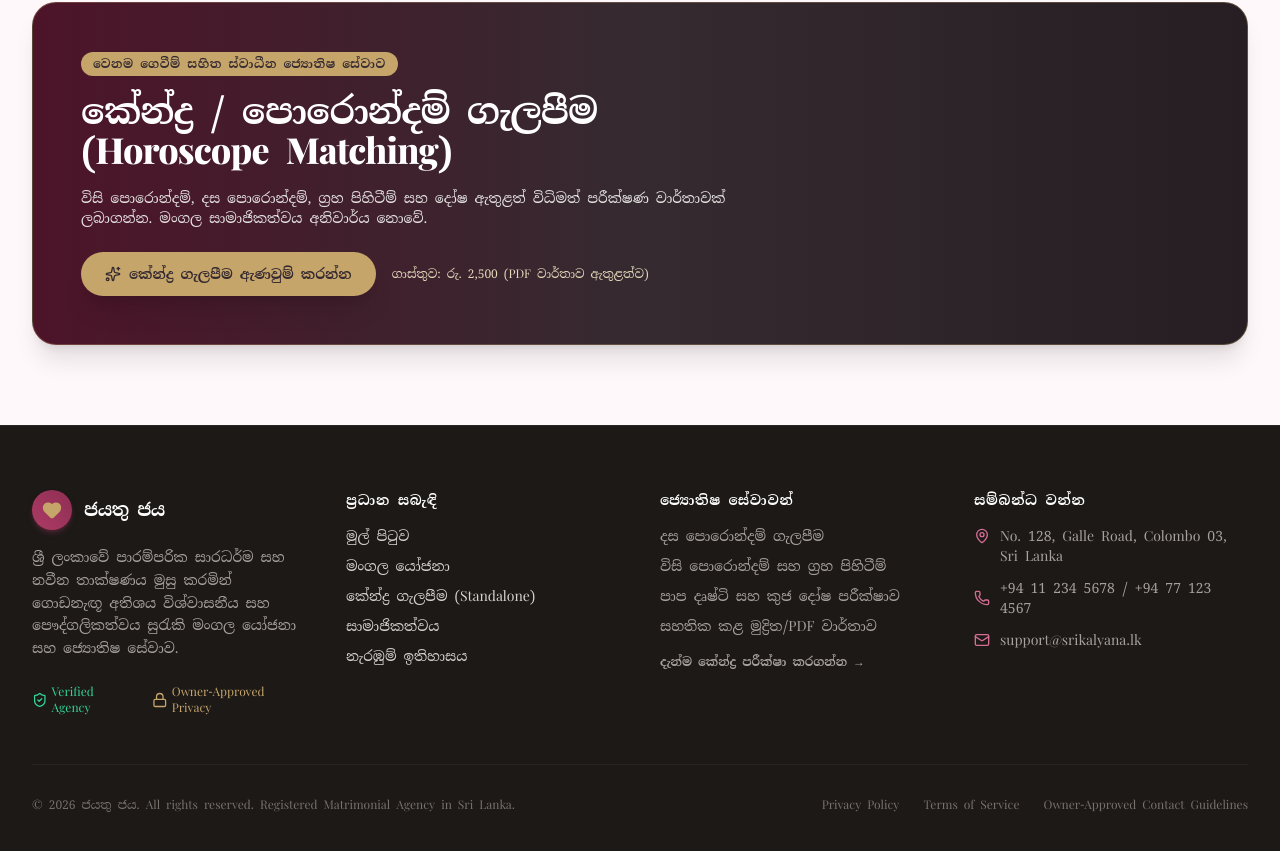
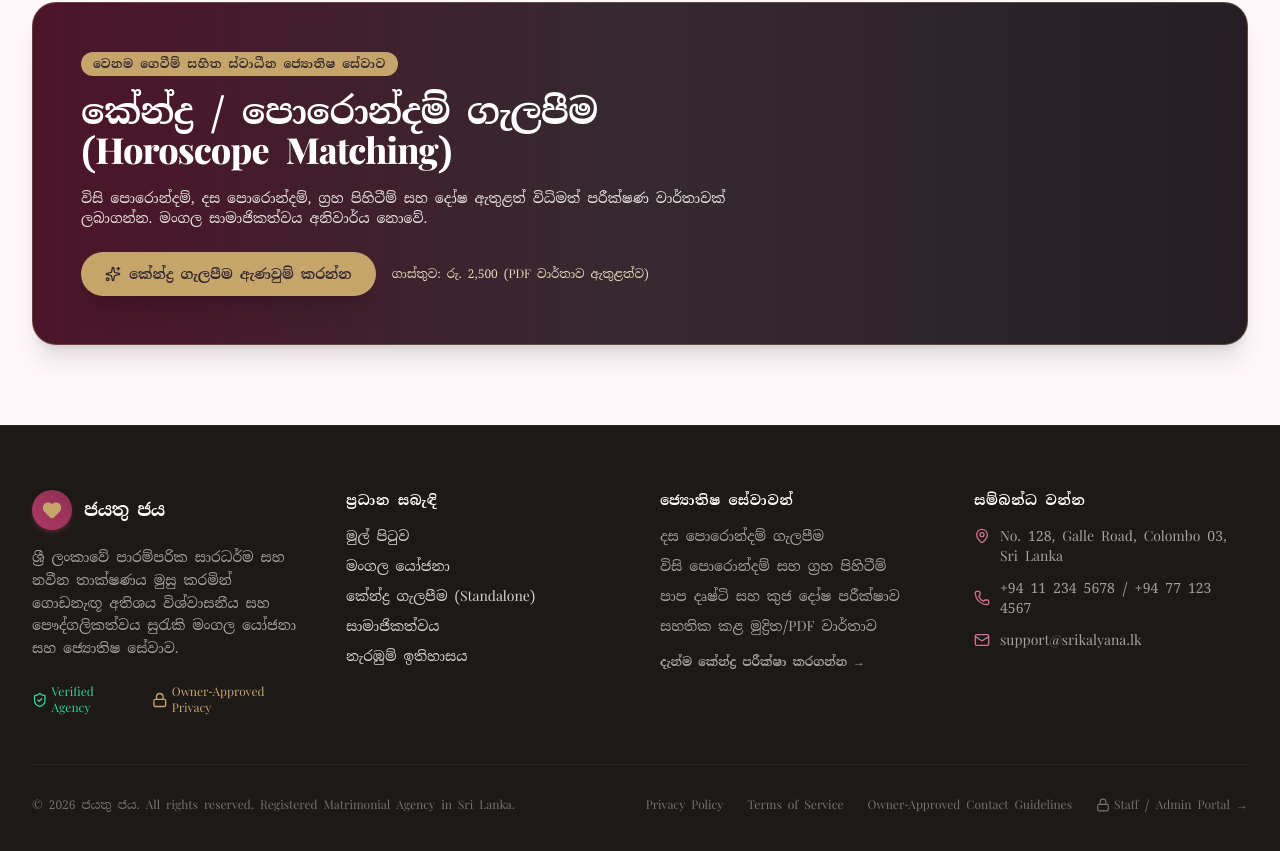
Before and after one commit to gomistharindu-netizen/Match_Making, a Next.js app in the folder frontend/: page / in a window 1280 px wide. Shown: the part 2397-3248 px from the top of the page. Built offline with nearby package versions, Linux system fonts and the light colour scheme; no server answers; a web font is replaced by a local one.

Commit message:
Add Staff / Admin Portal direct link in Footer

```diff
--- a/frontend/src/components/Footer.tsx
+++ b/frontend/src/components/Footer.tsx
@@ -117,10 +117,19 @@ export const Footer: React.FC = () => {
           <p>
             © {new Date().getFullYear()} {t.brandName}. All rights reserved. Registered Matrimonial Agency in Sri Lanka.
           </p>
-          <div className="flex space-x-6">
+          <div className="flex flex-wrap items-center space-x-6">
             <span>Privacy Policy</span>
             <span>Terms of Service</span>
             <span>Owner-Approved Contact Guidelines</span>
+            <a
+              href="http://127.0.0.1:8000/admin"
+              target="_blank"
+              rel="noopener noreferrer"
+              className="inline-flex items-center text-gold-400 hover:text-gold-300 font-medium transition"
+            >
+              <Lock className="w-3.5 h-3.5 mr-1" />
+              Staff / Admin Portal →
+            </a>
           </div>
         </div>
       </div>
```
